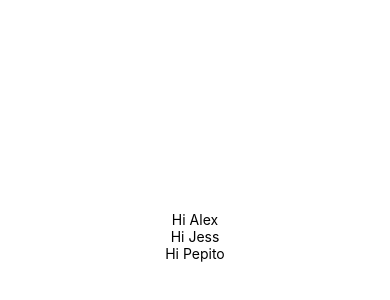
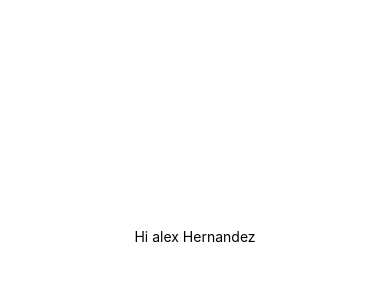
Before and after one commit to hahs-92/pokedex-react-native, a React Native app: screen / in a window 390 px wide. Shown: the part 186-486 px from the top of the page. Built offline with nearby package versions, Linux system fonts and the light colour scheme.

Commit message:
[added] proptypes

```diff
--- a/App.js
+++ b/App.js
@@ -7,9 +7,7 @@ export default function App() {
   return (
     <View style={styles.container}>
       {/* <LoginForm /> */}
-      <Greet name="Alex" />
-      <Greet name="Jess" />
-      <Greet />
+      <Greet name="alex" lastName="Hernandez" />
     </View>
   );
 }
--- a/src/components/Greet/index.js
+++ b/src/components/Greet/index.js
@@ -1,9 +1,15 @@
 import { Text } from 'react-native'
+import PropTypes from 'prop-types'
 
-function Greet( {name="Pepito" }) {
+function Greet( {name="Pepito", lastName }) {
   return (
-    <Text>Hi { name }</Text>
+    <Text>Hi { name } { lastName }</Text>
   )
 }
 
+Greet.propTypes = {
+  name: PropTypes.string.isRequired,
+  lastName: PropTypes.string,
+}
+
 export default Greet
```
